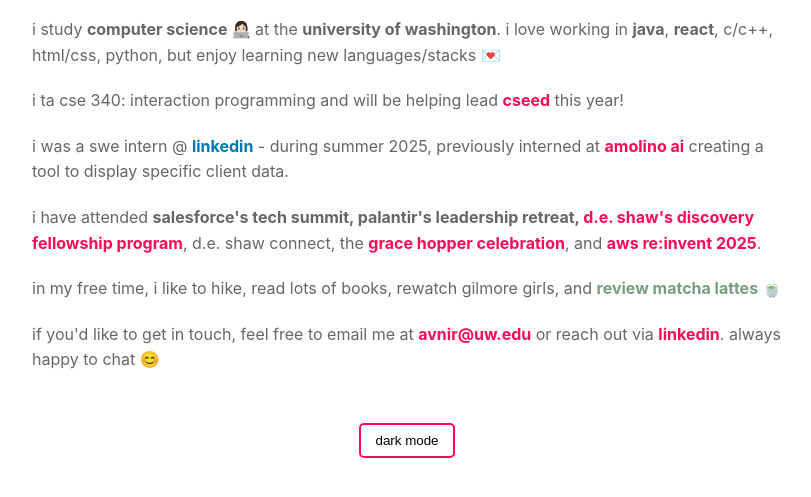
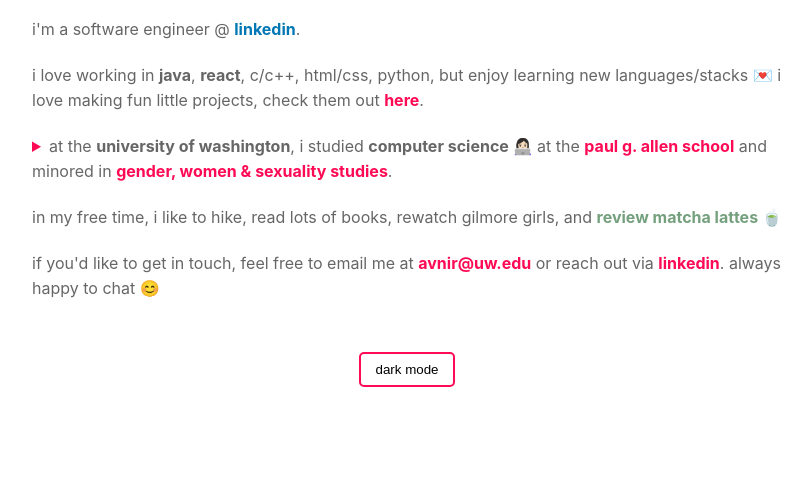
Before and after one commit to avnirao/avnirao.github.io, a plain HTML site: page index.html in a window 1280 px wide. Shown: the part 107-604 px from the top of the page, without its empty margins (233-1044 px from the left). Drawn offline with Linux system fonts and the light colour scheme.

Commit message:
added past tense for uw <3

```diff
--- a/index.html
+++ b/index.html
@@ -35,6 +35,25 @@
         text-align: left;
         font-size: 1em;
         color: #666;
+      }
+
+      .dropdown {
+        margin-bottom: 20px;
+      }
+
+      .dropdown summary {
+        color: #666;
+        cursor: pointer;
+        font-size: 1em;
+        line-height: 1.6;
+      }
+
+      .dropdown summary::marker {
+        color: #ff0a54;
+      }
+
+      .dropdown p {
+        margin: 14px 0 0 20px;
       }
 
       .highlight1 {
@@ -112,6 +131,14 @@
         text-shadow: 0 0 10px rgba(230, 62, 140, 0.5);
       }
 
+      body.dark-mode .dropdown summary {
+        color: #f3e8ee;
+      }
+
+      body.dark-mode .dropdown summary::marker {
+        color: #ff80ab;
+      }
+
       body.dark-mode .small-text {
         color: #bfbdc1;
       }
@@ -184,53 +211,68 @@
         <span class="typing-animation"></span>
       </h1>
       <p>
-        i study
-        <span class="highlight1">computer science 👩🏻‍💻 </span>
-        at the
-        <span class="highlight1">university of washington</span>. i love working
-        in <span class="highlight1">java</span>,
-        <span class="highlight1">react</span>, c/c++, html/css, python, but enjoy
-        learning new languages/stacks 💌
-      </p>
-      <p>
-        i ta cse 340: interaction programming and will be helping lead <a href="https://cseed.co" target="_blank" class="highlight">cseed</a> this year!
-      </p>
-
-      <p>
-        i was a swe intern @
+        i'm a software engineer @
         <a
           href="https://www.linkedin.com"
           target="_blank"
           class="highlight first-link"
           >linkedin</a
-        >
-        - during summer 2025, previously interned at
-        <a href="https://www.amolino.ai" target="_blank" class="highlight"
-          >amolino ai</a
-        >
-        creating a tool to display specific client data.
+        >.
       </p>
       <p>
-        i have attended
-        <span
-          ><a target="_blank" class="highlight1"
-            >salesforce's tech summit, palantir's leadership retreat,
-          </a></span
-        ><span class="highlight"
-          ><a href="https://fellowships.deshaw.com" target="_blank" class="highlight"
+        i love working in <span class="highlight1">java</span>,
+        <span class="highlight1">react</span>, c/c++, html/css, python, but enjoy
+        learning new languages/stacks 💌 i love making fun little projects,
+        check them out
+        <a href="https://github.com/avnirao" target="_blank" class="highlight"
+          >here</a
+        >.
+      </p>
+      <details class="dropdown">
+        <summary>
+          at the <span class="highlight1">university of washington</span>, i
+          studied <span class="highlight1">computer science 👩🏻‍💻</span> at the
+          <a href="https://www.cs.washington.edu" target="_blank" class="highlight"
+            >paul g. allen school</a
+          >
+          and minored in
+          <a href="https://gwss.washington.edu" target="_blank" class="highlight"
+            >gender, women &amp; sexuality studies</a
+          >.
+        </summary>
+        <p>
+          i was a teaching assistant for
+          <a
+            href="https://courses.cs.washington.edu/courses/cse340/"
+            target="_blank"
+            class="highlight"
+            >cse 340: interaction programming</a
+          >, co-president of
+          <a href="https://cseed.co" target="_blank" class="highlight">cseed</a>,
+          and an entrepreneur in residence for
+          <a href="https://next.dubhacks.co" target="_blank" class="highlight"
+            >dubhacks next</a
+          >.
+        </p>
+        <p>
+          i have attended
+          <span class="highlight1"
+            >salesforce's tech summit, palantir's leadership retreat</span
+          >,
+          <a href="https://fellowships.deshaw.com" target="_blank" class="highlight"
             >d.e. shaw's discovery fellowship program</a
-          ></span
-        >, d.e. shaw connect, the
-        <span class="highlight"
-          ><a href="https://ghc.anitab.org" target="_blank" class="highlight"
+          >, d.e. shaw connect, the
+          <a href="https://ghc.anitab.org" target="_blank" class="highlight"
             >grace hopper celebration</a
-          ></span
-        >, and
-        <span class="highlight"><a href="https://reinvent.awsevents.com" target="_blank" class="highlight">aws re:invent 2025</a></span>.
-        <p>
+          >, and
+          <a href="https://reinvent.awsevents.com" target="_blank" class="highlight"
+            >aws re:invent 2025</a
+          >.
+        </p>
+      </details>
+      <p>
         in my free time, i like to hike, read lots of books, rewatch gilmore
         girls, and <a href="https://matcha-ranking.vercel.app" target="_blank" class="matcha-link">review matcha lattes 🍵</a>
-      </p>
       </p>
 
       <p>
```
